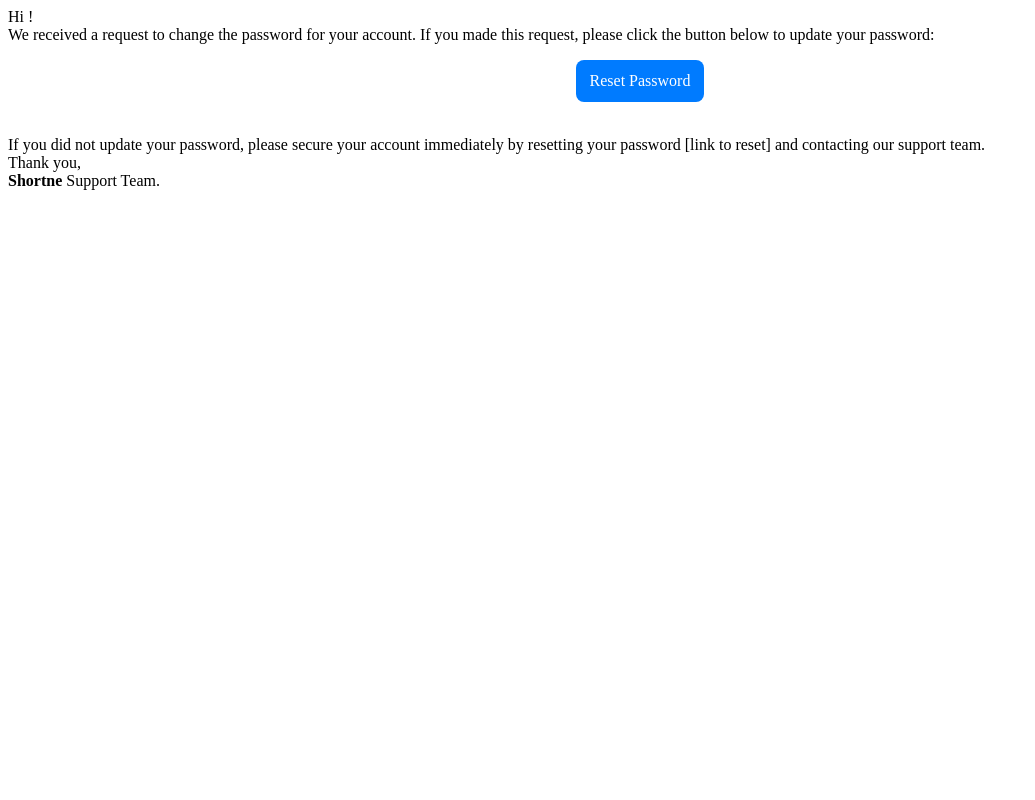
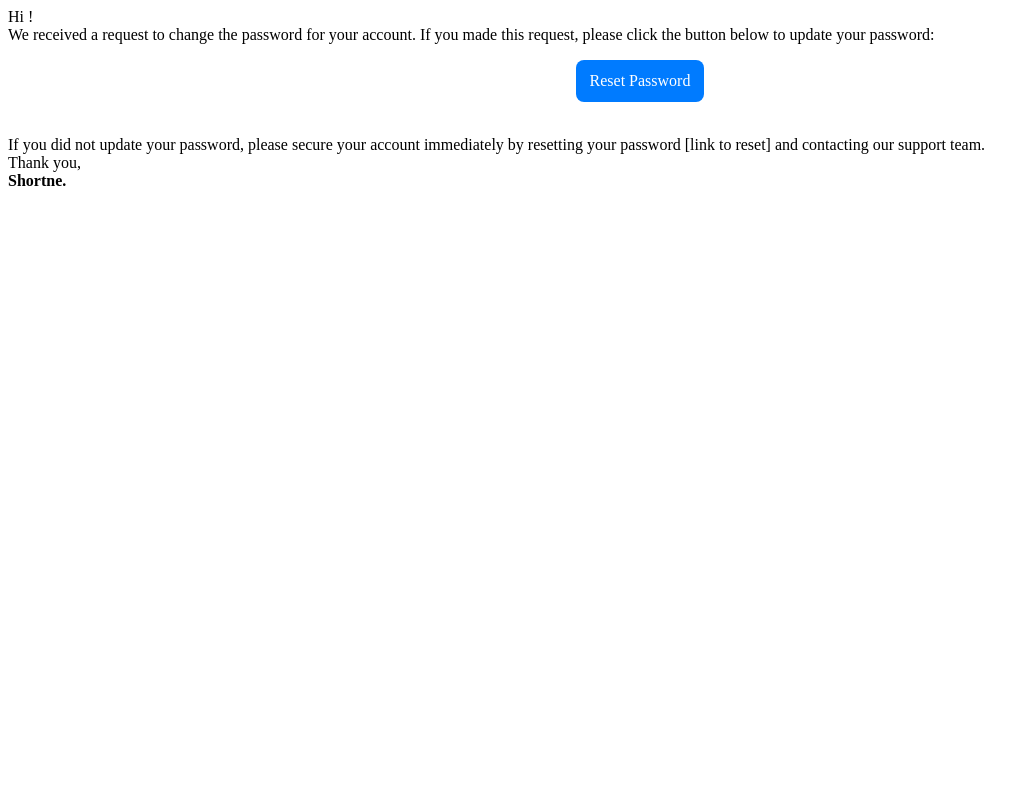
Before and after one commit to MohanRaj-2023/shortne-backend, a Django app: template templates/password_reset_request.html in a window 1280 px wide. Shown: the whole page, without its empty margins (0-1035 px from the left). Run offline with Django 5.2, Linux system fonts and the light colour scheme; the template is opened without the code that fills it, so the values that code supplies are empty.

Commit message:
updated templates

```diff
--- a/templates/password_reset_request.html
+++ b/templates/password_reset_request.html
@@ -21,6 +21,6 @@ If you did not update your password, please secure your account immediately by r
 
 Thank you,
 <br>
-<b style="font-weight: bold;">Shortne</b> Support Team.
+<b style="font-weight: bold;">Shortne.</b>
 
 {% endautoescape %}
--- a/templates/password_reset_success.html
+++ b/templates/password_reset_success.html
@@ -10,7 +10,7 @@
     <script>
         window.onload=function(){
             setTimeout(()=>{
-                window.location.href="http://localhost:5173/#/Newpassword/"
+                window.location.href="https://6873523c371b8f0008fe4785--shortne.netlify.app/#/Newpassword/"
             })
         }
     </script>
```
